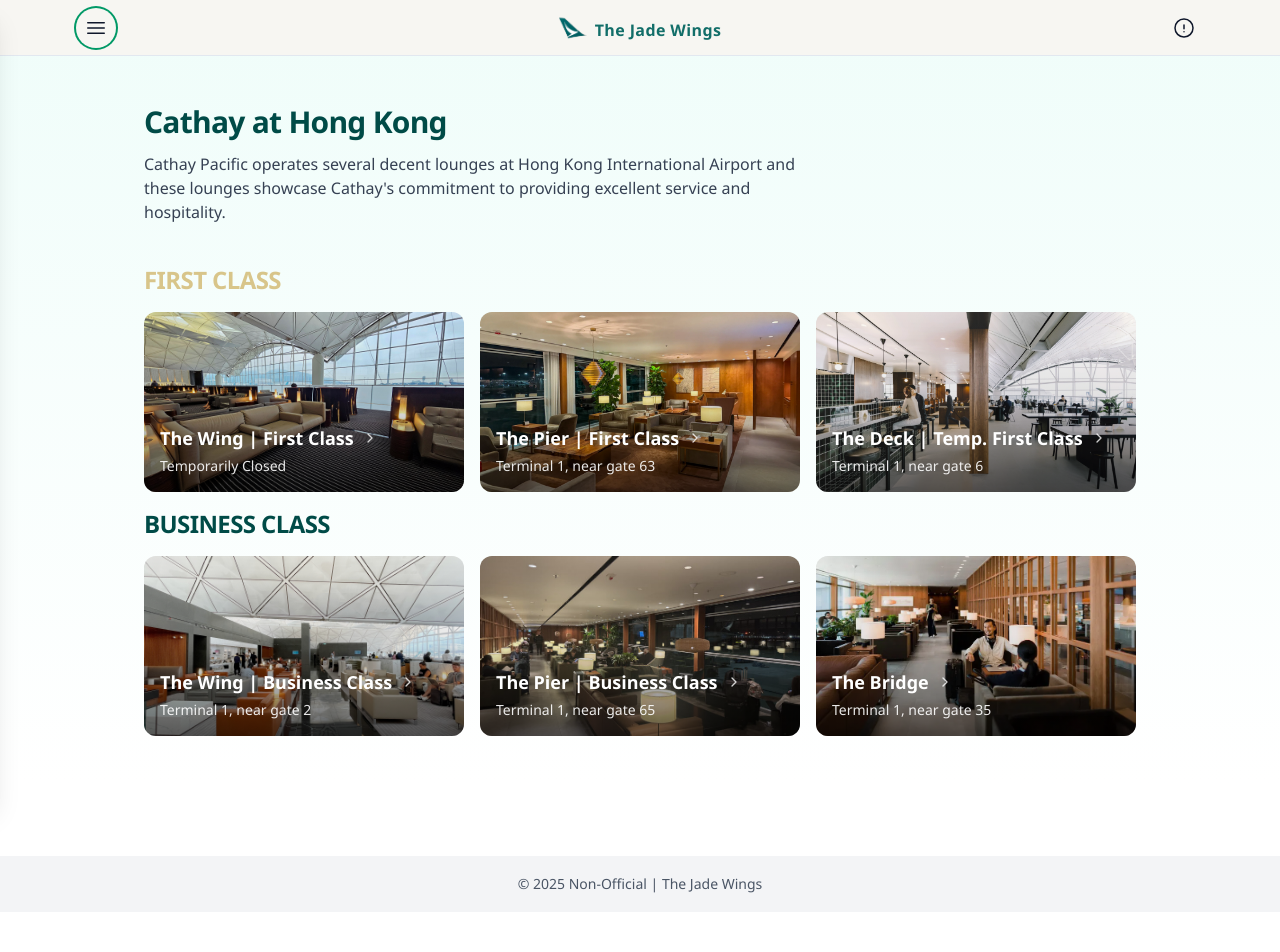
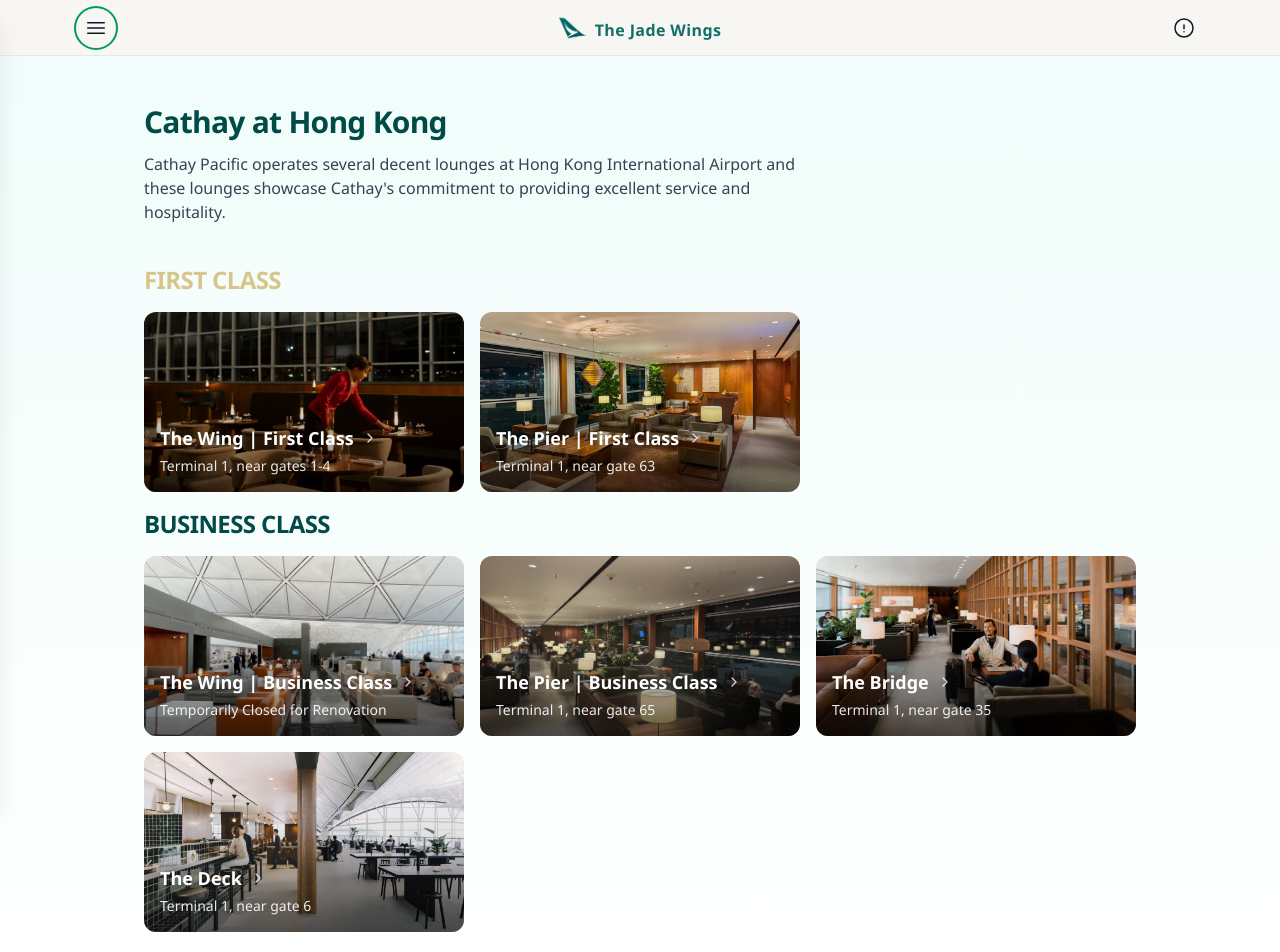
Before and after one commit to dannisonluk/the-jade-wings, a Next.js app: page /lounges/hk in a window 1280 px wide. Shown: the top 952 px of the page. Before the commit the page ends 912 px from the top, so only its background shows below. Built offline with nearby package versions, Linux system fonts and the light colour scheme.

Commit message:
update lounge

```diff
--- a/app/(mobile)/(services)/lounges/hk/page.tsx
+++ b/app/(mobile)/(services)/lounges/hk/page.tsx
@@ -15,8 +15,7 @@
 const FIRST_CLASS_LOUNGES: Lounge[] = [
 	{
 		title: "The Wing | First Class",
-		subtitle: "Temporarily Closed",
-		// subtitle: "Terminal 1, near gate 2",
+		subtitle: "Terminal 1, near gates 1-4",
 		image: "/images/lounges/hk/thewing_first.jpg",
 		alt: "The Wing | First Class Lounge",
 		link: "https://www.cathaypacific.com/cx/en_HK/destinations/lounges/hong-kong-hkg/the-wing-first.html",
@@ -28,19 +27,12 @@
 		alt: "The Pier | First Class Lounge",
 		link: "https://www.cathaypacific.com/cx/en_HK/destinations/lounges/hong-kong-hkg/the-pier-first.html",
 	},
-	{
-		title: "The Deck | Temp. First Class",
-		subtitle: "Terminal 1, near gate 6",
-		image: "/images/lounges/hk/thedeck_business.webp",
-		alt: "The Deck | Temporarily First Class Lounge",
-		link: "https://www.cathaypacific.com/cx/en_HK/destinations/lounges/hong-kong-hkg/the-deck.html",
-	},
 ];
 
 const BUSINESS_LOUNGES: Lounge[] = [
 	{
 		title: "The Wing | Business Class",
-		subtitle: "Terminal 1, near gate 2",
+		subtitle: "Temporarily Closed for Renovation",
 		image: "/images/lounges/hk/thewing_business.webp",
 		alt: "The Wing | Business Class Lounge",
 		link: "https://www.cathaypacific.com/cx/en_HK/destinations/lounges/hong-kong-hkg/the-wing.html",
@@ -58,6 +50,13 @@
 		image: "/images/lounges/hk/thebridge_business.webp",
 		alt: "The Bridge | Business Class Lounge",
 		link: "https://www.cathaypacific.com/cx/en_HK/destinations/lounges/hong-kong-hkg/the-bridge.html",
+	},
+	{
+		title: "The Deck",
+		subtitle: "Terminal 1, near gate 6",
+		image: "/images/lounges/hk/thedeck_business.webp",
+		alt: "The Deck | Business Class Lounge",
+		link: "https://www.cathaypacific.com/cx/en_HK/destinations/lounges/hong-kong-hkg/the-deck.html",
 	},
 ];
 
--- a/app/(mobile)/(services)/lounges/worldwide/page.tsx
+++ b/app/(mobile)/(services)/lounges/worldwide/page.tsx
@@ -46,7 +46,7 @@
 	},
 	{
 		title: "Narita, Tokyo",
-		subtitle: "New Tokyo International Airport",
+		subtitle: "Temporarily Closed for Renovation",
 		image: "https://cdn.jakartapotato.com/CathayPacificLoungeNarita/B_Seating1.jpg",
 		alt: "New Tokyo International Airport (Narita Airport)",
 		link: "https://www.cathaypacific.com/cx/en_HK/destinations/lounges/tokyo-nrt/cathay-pacific-lounge.html",
@@ -95,7 +95,7 @@
 	{
 		title: "Paris",
 		subtitle: "Paris Charles de Gaulle Airport",
-		image: "https://efficientasianman.boardingarea.com/wp-content/uploads/2016/12/DSC08950-1024x683.jpg",
+		image: "https://www.executivetraveller.com/photos/view/size:1200,675/6941d9682938424fad2c4676dd799465-cathay-pacific-paris-cdg-lounge-1.jpg",
 		alt: "Paris Charles de Gaulle Airport",
 		link: "https://www.cathaypacific.com/cx/en_HK/destinations/lounges/paris-cdg/cathay-pacific-lounge.html",
 	},
```
Also changed, not shown: public/images/lounges/hk/thewing_first.jpg.
